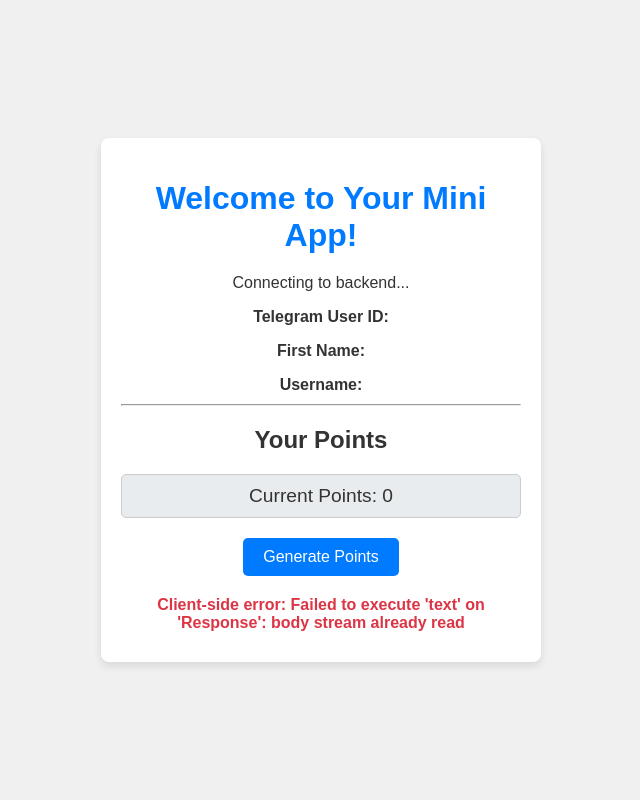
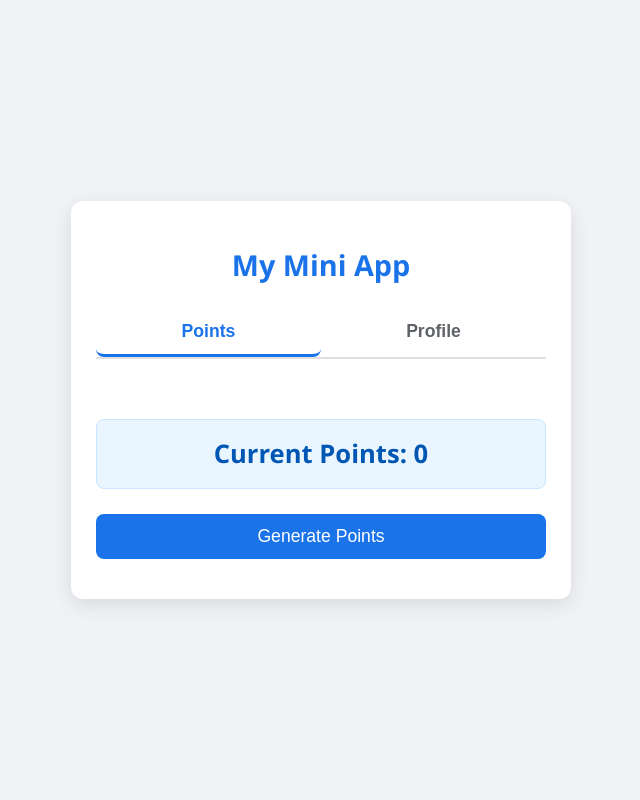
Before and after one commit to RandomLifespan/Webapp, a Flask app: page / in a window 1280 px wide. Shown: the whole page, without its empty margins (319-959 px from the left). Run offline with Flask 3, Linux system fonts and the light colour scheme; some libraries are stand-ins or nearby versions.

Commit message:
Update index.html

```diff
--- a/templates/index.html
+++ b/templates/index.html
@@ -6,97 +6,205 @@
     <title>My Telegram Mini App</title>
     <style>
         body {
-            font-family: sans-serif;
+            font-family: 'Segoe UI', Tahoma, Geneva, Verdana, sans-serif;
             display: flex;
             flex-direction: column;
             justify-content: center;
             align-items: center;
             min-height: 100vh;
             margin: 0;
-            background-color: #f0f0f0;
+            background-color: #f0f2f5;
             color: #333;
             text-align: center;
+            padding: 15px; /* Add some padding for smaller screens */
+            box-sizing: border-box; /* Include padding in element's total width and height */
         }
         .container {
             background-color: #fff;
-            padding: 20px;
-            border-radius: 8px;
-            box-shadow: 0 4px 8px rgba(0,0,0,0.1);
-            max-width: 400px;
-            width: 90%;
+            padding: 25px;
+            border-radius: 12px;
+            box-shadow: 0 6px 20px rgba(0,0,0,0.1);
+            max-width: 450px;
+            width: 100%;
+            margin-top: 20px;
+            margin-bottom: 20px;
         }
         h1 {
-            color: #007bff;
+            color: #1a73e8; /* A more vibrant blue */
+            margin-bottom: 25px;
+            font-size: 1.8em;
+        }
+        .tab-container {
+            display: flex;
             margin-bottom: 20px;
+            border-bottom: 2px solid #e0e0e0;
+        }
+        .tab-button {
+            flex-grow: 1;
+            padding: 12px 0;
+            cursor: pointer;
+            font-size: 1.1em;
+            font-weight: 600;
+            color: #5f6368;
+            background-color: transparent;
+            border: none;
+            border-bottom: 3px solid transparent;
+            transition: all 0.3s ease;
+        }
+        .tab-button:hover:not(.active) {
+            color: #1a73e8;
+        }
+        .tab-button.active {
+            color: #1a73e8;
+            border-bottom-color: #1a73e8;
+        }
+        .tab-content {
+            display: none;
+            padding-top: 15px;
+        }
+        .tab-content.active {
+            display: block;
         }
         p {
             margin-bottom: 10px;
+            line-height: 1.5;
+        }
+        .info-item {
+            display: flex;
+            justify-content: space-between;
+            padding: 8px 0;
+            border-bottom: 1px solid #eee;
+            font-size: 0.95em;
+        }
+        .info-item:last-child {
+            border-bottom: none;
+        }
+        .info-label {
+            font-weight: bold;
+            color: #555;
+            text-align: left;
+            flex-basis: 40%;
+        }
+        .info-value {
+            color: #333;
+            text-align: right;
+            flex-basis: 60%;
+            word-break: break-all; /* Ensures long IDs/usernames don't overflow */
         }
         #statusMessage {
-            margin-top: 20px;
+            margin-top: 25px;
+            padding: 10px;
+            border-radius: 5px;
             font-weight: bold;
+            display: none; /* Hidden by default, shown when messages appear */
         }
         .loading {
             color: #6c757d;
+            background-color: #e2e6ea;
         }
         .success {
-            color: #28a745;
+            color: #155724;
+            background-color: #d4edda;
         }
         .error {
-            color: #dc3545;
+            color: #721c24;
+            background-color: #f8d7da;
         }
         .points-display {
-            font-size: 1.2em;
-            margin: 20px 0;
-            padding: 10px;
-            border: 1px solid #ccc;
-            border-radius: 5px;
-            background-color: #e9ecef;
+            font-size: 1.6em; /* Slightly larger for emphasis */
+            margin: 25px 0;
+            padding: 15px;
+            border: 1px solid #cce5ff;
+            border-radius: 8px;
+            background-color: #eaf6ff;
+            color: #0056b3;
+            font-weight: bold;
         }
         button {
-            padding: 10px 20px;
-            font-size: 1em;
+            padding: 12px 25px;
+            font-size: 1.1em;
             color: #fff;
-            background-color: #007bff;
+            background-color: #1a73e8;
             border: none;
-            border-radius: 5px;
+            border-radius: 8px;
             cursor: pointer;
-            transition: background-color 0.3s ease;
+            transition: background-color 0.3s ease, transform 0.1s ease;
+            width: 100%; /* Full width button */
+            box-sizing: border-box;
         }
         button:hover:not(:disabled) {
             background-color: #0056b3;
+            transform: translateY(-1px);
         }
         button:disabled {
-            background-color: #cccccc;
+            background-color: #a0c3f0; /* Lighter disabled color */
             cursor: not-allowed;
         }
         #cooldown-timer {
-            margin-top: 10px;
+            margin-top: 15px;
             font-weight: bold;
-            color: #ff5722;
+            color: #e65100; /* A warm orange for cooldown */
+            font-size: 1em;
+        }
+
+        /* Basic responsiveness for smaller screens */
+        @media (max-width: 600px) {
+            .container {
+                padding: 15px;
+                margin: 10px;
+            }
+            h1 {
+                font-size: 1.5em;
+                margin-bottom: 20px;
+            }
+            .tab-button {
+                font-size: 1em;
+                padding: 10px 0;
+            }
+            .points-display {
+                font-size: 1.4em;
+                padding: 10px;
+            }
+            button {
+                font-size: 1em;
+                padding: 10px 20px;
+            }
         }
     </style>
 </head>
 <body>
     <div class="container">
-        <h1>Welcome to Your Mini App!</h1>
-        <p>Connecting to backend...</p>
-        <div id="user-info">
-            <p><strong>Telegram User ID:</strong> <span id="userId">Loading...</span></p>
-            <p><strong>First Name:</strong> <span id="firstName">Loading...</span></p>
-            <p><strong>Username:</strong> <span id="username">Loading...</span></p>
+        <h1>My Mini App</h1>
+
+        <div class="tab-container">
+            <button class="tab-button active" data-tab="points">Points</button>
+            <button class="tab-button" data-tab="profile">Profile</button>
         </div>
 
-        <hr>
-
-        <div class="points-section">
-            <h2>Your Points</h2>
+        <div id="pointsTab" class="tab-content active">
             <p class="points-display">Current Points: <span id="currentPoints">0</span></p>
             <button id="generatePointsButton">Generate Points</button>
             <p id="cooldown-timer"></p>
         </div>
 
-        <p id="statusMessage" class="loading">Sending user data...</p>
+        <div id="profileTab" class="tab-content">
+            <div id="user-info">
+                <div class="info-item">
+                    <span class="info-label">Telegram User ID:</span>
+                    <span class="info-value" id="userId">Loading...</span>
+                </div>
+                <div class="info-item">
+                    <span class="info-label">First Name:</span>
+                    <span class="info-value" id="firstName">Loading...</span>
+                </div>
+                <div class="info-item">
+                    <span class="info-label">Username:</span>
+                    <span class="info-value" id="username">Loading...</span>
+                </div>
+            </div>
+        </div>
+
+        <p id="statusMessage"></p>
     </div>
 
     <script src="https://telegram.org/js/telegram-web-app.js"></script>
@@ -109,10 +217,39 @@
         const generatePointsButton = document.getElementById('generatePointsButton');
         const cooldownTimerDisplay = document.getElementById('cooldown-timer');
 
+        const tabButtons = document.querySelectorAll('.tab-button');
+        const tabContents = document.querySelectorAll('.tab-content');
+
         let cooldownEndDate = null;
         const COOLDOWN_MINUTES = 5;
 
-        // Function to update the cooldown timer display
+        // --- Tab Switching Logic ---
+        tabButtons.forEach(button => {
+            button.addEventListener('click', () => {
+                const targetTab = button.dataset.tab;
+
+                tabButtons.forEach(btn => btn.classList.remove('active'));
+                tabContents.forEach(content => content.classList.remove('active'));
+
+                button.classList.add('active');
+                document.getElementById(`${targetTab}Tab`).classList.add('active');
+            });
+        });
+
+        // --- Status Message Utility ---
+        function showStatusMessage(message, type) {
+            statusMessage.textContent = message;
+            statusMessage.className = type; // Apply class for styling (loading, success, error)
+            statusMessage.style.display = 'block'; // Make sure it's visible
+            // Optionally hide after a few seconds if it's a success/error message
+            if (type === 'success' || type === 'error') {
+                setTimeout(() => {
+                    statusMessage.style.display = 'none';
+                }, 5000); // Hide after 5 seconds
+            }
+        }
+
+        // --- Cooldown Timer Function ---
         function updateCooldownTimer() {
             if (!cooldownEndDate) {
                 cooldownTimerDisplay.textContent = '';
@@ -136,7 +273,7 @@
             }
         }
 
-        // Function to fetch user points
+        // --- Fetch User Points Function ---
         async function fetchUserPoints() {
             try {
                 const initData = Telegram.WebApp.initData;
@@ -161,18 +298,19 @@
                 } else {
                     console.error('Failed to fetch points:', data.message);
                     currentPointsSpan.textContent = 'Error';
+                    showStatusMessage(`Failed to load points: ${data.message}`, 'error');
                 }
             } catch (error) {
                 console.error('Error fetching user points:', error);
                 currentPointsSpan.textContent = 'Error';
+                showStatusMessage(`Error loading points: ${error.message}`, 'error');
             }
         }
 
-        // Function to handle points generation
+        // --- Handle Points Generation Function ---
         async function handleGeneratePoints() {
             generatePointsButton.disabled = true; // Disable button immediately
-            statusMessage.textContent = 'Generating points...';
-            statusMessage.className = 'loading';
+            showStatusMessage('Generating points...', 'loading');
 
             try {
                 const initData = Telegram.WebApp.initData;
@@ -191,47 +329,44 @@
 
                 const data = await response.json();
                 if (data.status === 'success') {
-                    statusMessage.textContent = data.message;
-                    statusMessage.className = 'success';
+                    showStatusMessage(data.message, 'success');
                     currentPointsSpan.textContent = data.new_total_points;
-                    // Set new cooldown end time
                     cooldownEndDate = new Date(Date.now() + COOLDOWN_MINUTES * 60 * 1000);
-                    updateCooldownTimer(); // Start the timer
+                    updateCooldownTimer();
                 } else if (data.status === 'cooldown') {
-                    statusMessage.textContent = data.message;
-                    statusMessage.className = 'error';
-                    // Re-calculate cooldown end time from the server response
+                    showStatusMessage(data.message, 'error');
                     cooldownEndDate = new Date(Date.now() + data.cooldown_seconds_left * 1000);
-                    updateCooldownTimer(); // Start the timer
+                    updateCooldownTimer();
                 } else {
-                    statusMessage.textContent = `Error: ${data.message || 'Unknown error from backend'}`;
-                    statusMessage.className = 'error';
-                    generatePointsButton.disabled = false; // Re-enable on unknown error
+                    showStatusMessage(`Error: ${data.message || 'Unknown error from backend'}`, 'error');
+                    generatePointsButton.disabled = false;
                 }
             } catch (error) {
-                statusMessage.textContent = `Client-side error: ${error.message}`;
-                statusMessage.className = 'error';
+                showStatusMessage(`Client-side error: ${error.message}`, 'error');
                 console.error('Fetch error:', error);
-                generatePointsButton.disabled = false; // Re-enable on error
+                generatePointsButton.disabled = false;
             }
         }
 
-        // Event listener for the button
+        // --- Event Listener for Points Button ---
         generatePointsButton.addEventListener('click', handleGeneratePoints);
 
-
-        // Initial setup
+        // --- Initial Setup and Telegram Web App Integration ---
         if (Telegram && Telegram.WebApp) {
             Telegram.WebApp.ready();
             Telegram.WebApp.expand(); // Optional: expand the mini app to full screen
+            Telegram.WebApp.setHeaderColor('secondary_bg_color'); // Set header color to match app theme
 
             const initData = Telegram.WebApp.initData;
             const user = Telegram.WebApp.initDataUnsafe.user;
 
             if (user && initData) {
+                // Populate user info fields immediately if available
                 userIdSpan.textContent = user.id || 'N/A';
                 firstNameSpan.textContent = user.first_name || 'N/A';
                 usernameSpan.textContent = user.username || 'N/A';
+
+                showStatusMessage('Initializing app...', 'loading'); // Indicate initial loading state
 
                 fetch('/get_user_info', {
                     method: 'POST',
@@ -255,31 +390,26 @@
                 })
                 .then(data => {
                     if (data.status === 'success') {
-                        statusMessage.textContent = 'User data sent and processed successfully!';
-                        statusMessage.className = 'success';
-                        console.log('Backend response:', data);
+                        showStatusMessage('App initialized successfully!', 'success');
+                        console.log('Backend response (user info):', data);
                         fetchUserPoints(); // Fetch points after user info is processed
                     } else {
-                        statusMessage.textContent = `Error: ${data.error || 'Unknown error from backend'}`;
-                        statusMessage.className = 'error';
+                        showStatusMessage(`Error initializing: ${data.error || 'Unknown error from backend'}`, 'error');
                         console.error('Backend reported error:', data);
                     }
                 })
                 .catch(error => {
-                    statusMessage.textContent = `Client-side error: ${error.message}`;
-                    statusMessage.className = 'error';
-                    console.error('Fetch error:', error);
+                    showStatusMessage(`Initialization error: ${error.message}`, 'error');
+                    console.error('Fetch error during initialization:', error);
                 });
 
             } else {
-                statusMessage.textContent = 'Error: Telegram user data or initData not available.';
-                statusMessage.className = 'error';
+                showStatusMessage('Error: Telegram user data or initData not available.', 'error');
                 console.error('Telegram.WebApp.initDataUnsafe.user or initData is missing.');
             }
 
         } else {
-            statusMessage.textContent = 'Telegram Web App environment not detected. Please open this page within Telegram.';
-            statusMessage.className = 'error';
+            showStatusMessage('Telegram Web App environment not detected. Please open this page within Telegram.', 'error');
             console.error('Telegram.WebApp object not found. This page is not running in a Telegram Mini App context.');
         }
     </script>
```
